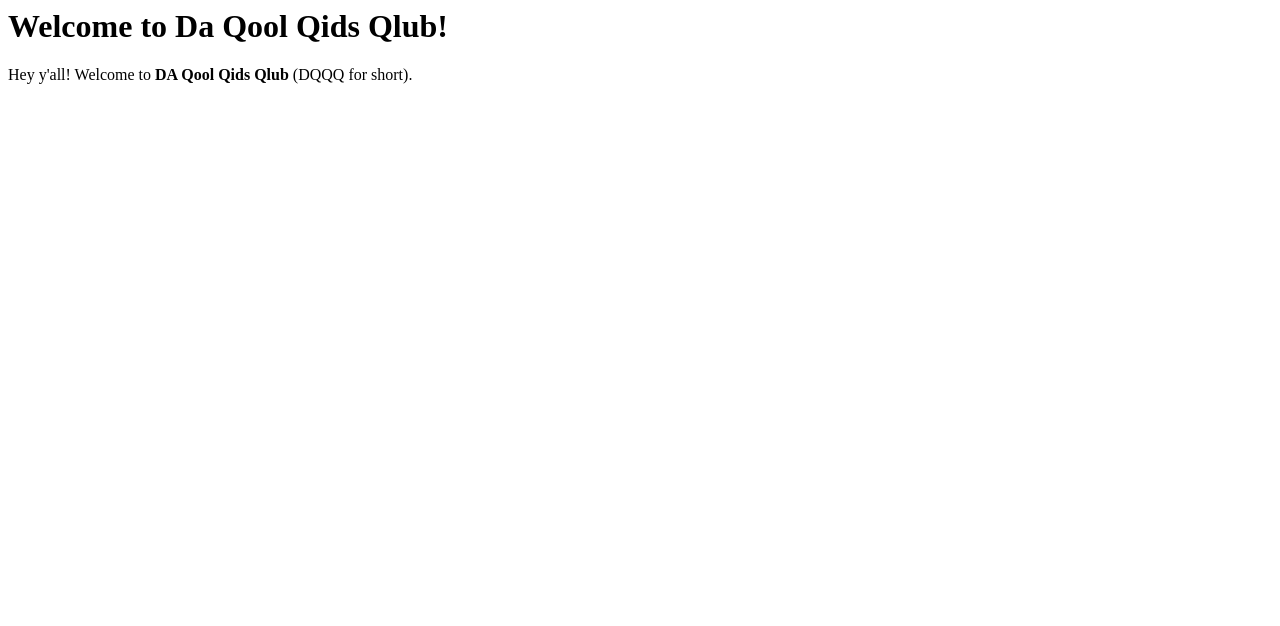
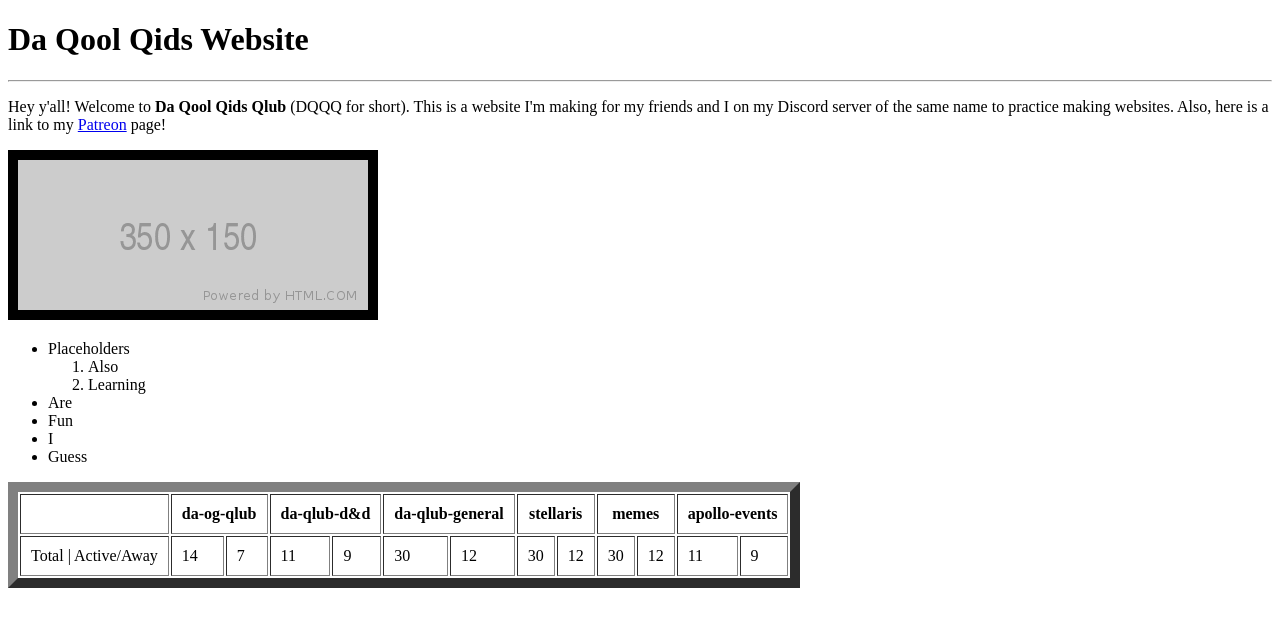
Before and after one commit to Gabraham42/Gabraham42.github.io, a plain HTML site: page index.html in a window 1280 px wide. Drawn offline with Linux system fonts and the light colour scheme.

Commit message:
Testing HTML elements

```diff
--- a/index.html
+++ b/index.html
@@ -1,6 +1,60 @@
-<body>
-  <h1>Welcome to Da Qool Qids Qlub!</h1>
-  	<div id='introduction'>
-    	<p>Hey y'all! Welcome to <strong>DA Qool Qids Qlub</strong> (DQQQ for short).</p>
-    </div>
-</body>
+<!DOCTYPE html>
+<html>
+	<head>
+		<meta charset="utf-8">
+		<meta name="viewport" content="width=device-width, initial-scale=1">
+		<title>Da Qool Qids Qlub</title>
+	</head>
+
+	<body>
+  		<div id='introduction'>
+  			<h1>Da Qool Qids Website</h1>
+  			<hr>
+    		<p>Hey y'all! Welcome to <b>Da Qool Qids Qlub</b> (DQQQ for short). This is a website I'm making for my friends and I on my Discord server of the same name to practice making websites. Also, here is a link to my <a href="https://www.patreon.com/Baberaham42" target="blank">Patreon</a> page!</p>
+    	</div>
+
+    	<img src="350x150.png" border="10">
+
+    	<ul>
+    		<li>Placeholders
+    			<ol>
+    			<li>Also</li>
+    			<li>Learning</li>
+    			</ol>
+    		</li>
+    		<li>Are</li>
+    		<li>Fun</li>
+    		<li>I</li>
+    		<li>Guess</li>
+    	</ul>
+
+    	<table border="10" cellpadding="10">
+    		<tr>
+    			<th></th>
+    			<th colspan="2">da-og-qlub</th>
+    			<th colspan="2">da-qlub-d&d</th>
+    			<th colspan="2">da-qlub-general</th>
+    			<th colspan="2">stellaris</th>
+    			<th colspan="2">memes</th>
+    			<th colspan="2">apollo-events</th>
+    		</tr>
+    		<tr>
+    			<td rowspan="1">Total | Active/Away</td>
+    			<td>14</td>
+    			<td>7</td>
+    			<td>11</td>
+    			<td>9</td>
+    			<td>30</td>
+    			<td>12</td>
+    			<td>30</td>
+    			<td>12</td>
+    			<td>30</td>
+    			<td>12</td>
+    			<td>11</td>
+    			<td>9</td>
+    		</tr>
+    	</table>
+
+	</body>
+
+</html>
```
Also changed, not shown: 350x150.png (added).
